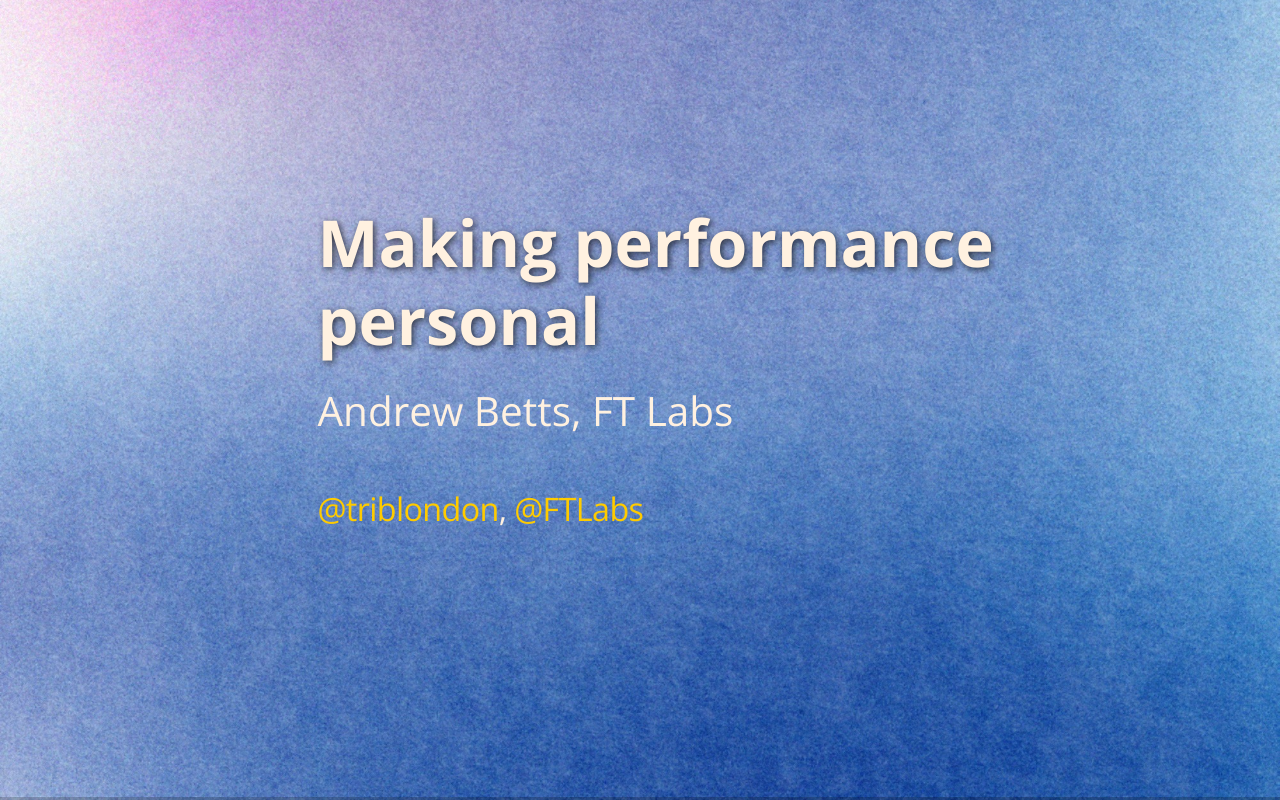
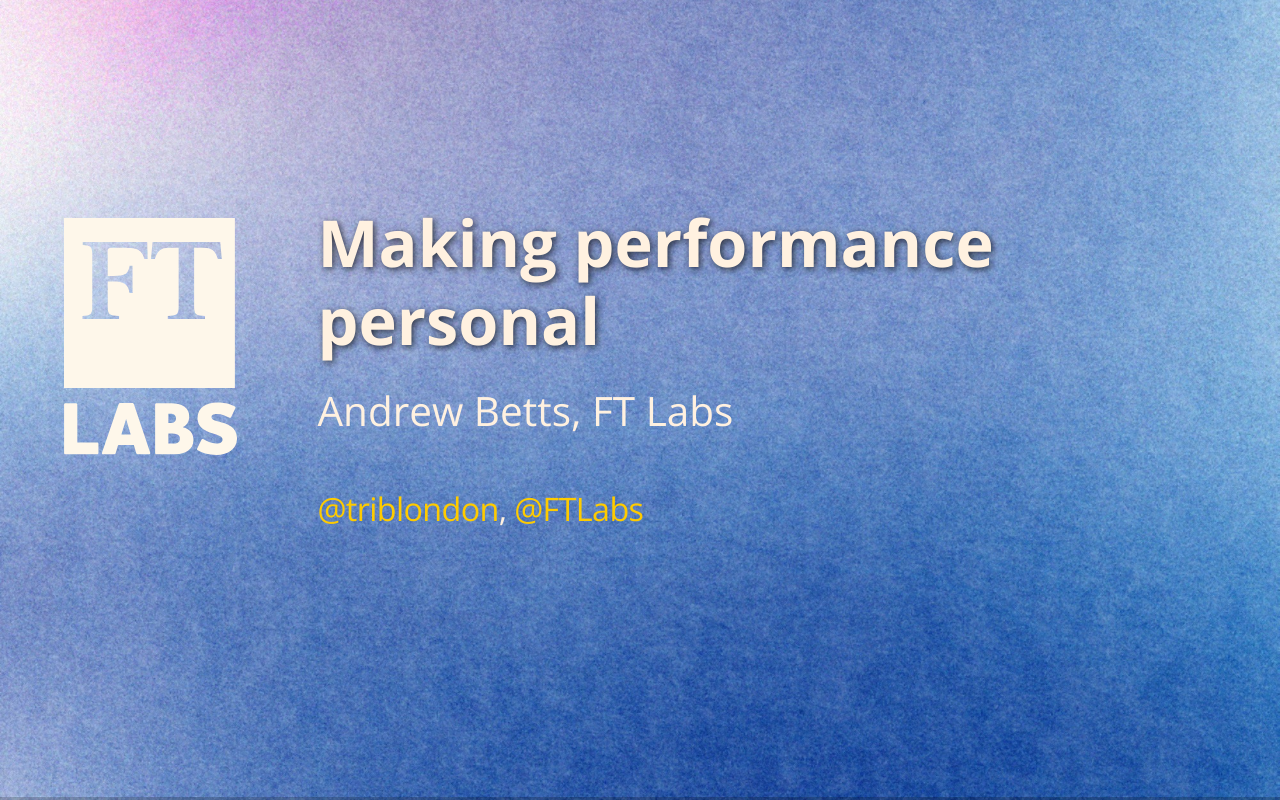
Before and after one commit to triblondon/talk-makingperfpersonal, a website: page index.html in a window 1280 px wide. Drawn offline with nearby package versions, Linux system fonts and the light colour scheme; the site is published under a folder, as on GitHub Pages, so addresses that start at the root find nothing.

Commit message:
Fix paths for GH pages

```diff
--- a/css/theme/source/ftlabs.scss
+++ b/css/theme/source/ftlabs.scss
@@ -62,7 +62,7 @@
 	}
 	section.logo-title {
 		text-align: left;
-		background: url(/css/theme/ftlabs_images/labs-logo.svg) 0 15px no-repeat;
+		background: url(ftlabs_images/labs-logo.svg) 0 15px no-repeat;
 		background-size: 15%;
 		padding-top: 0;
 		> * {
```
Also changed, not shown: css/theme/ftlabs.css.
